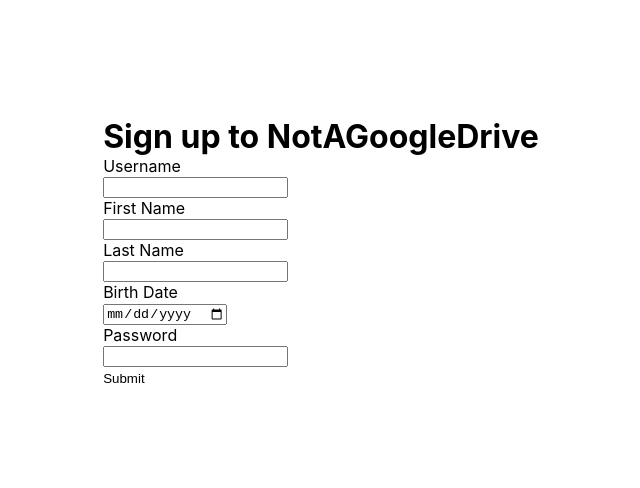
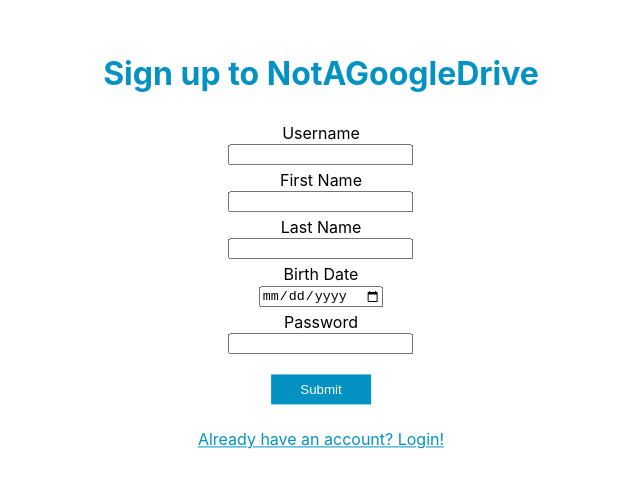
Before and after one commit to AwesomePractice/not-a-google-drive-front-end, a React (Create React App) app: page /Signup in a window 1280 px wide. Shown: the part 148-636 px from the top of the page, without its empty margins (319-959 px from the left). Built offline with nearby package versions, Linux system fonts and the light colour scheme.

Commit message:
fixed sin up

```diff
--- a/src/App.js
+++ b/src/App.js
@@ -33,7 +33,7 @@
           {token ? <Redirect to="/Home" /> : <Login setToken={handleLogin} />}
         </Route>
         <Route path="/Signup">
-          {token ? <Redirect to="/Home" /> : <Signup setToken={handleLogin} />}
+          {token ? <Redirect to="/Home" /> : <Signup />}
         </Route>
         <Route path="/Home">
           {token ? <HomeView /> : <Redirect to="/Login" />}
--- a/src/Views/Login/login.jsx
+++ b/src/Views/Login/login.jsx
@@ -1,6 +1,7 @@
 /* eslint-disable no-undef */
 import React, { useState } from "react";
 import PropTypes from "prop-types";
+import { Link } from "react-router-dom";
 
 import "./styles.css";
 import logo from "../../media/logo.png";
@@ -23,8 +24,6 @@
   const [password, setPassword] = useState();
   const [role, setRole] = useState("string");
 
-  // useEffect(() => {}, [login, password]);
-
   const handleSubmit = async (e) => {
     setRole("string");
     e.preventDefault();
@@ -41,7 +40,7 @@
       <img src={logo} alt="NotAGoogleDrive" className="login__logo" />
       <h1 className="login__header">Log in to NotAGoogleDrive</h1>
       <form onSubmit={handleSubmit} className="login_form">
-        <label className="login__useranem">
+        <label className="login__username">
           <p>Username</p>
           <input type="text" onChange={(e) => setLogin(e.target.value)} />
         </label>
@@ -58,6 +57,9 @@
           </button>
         </div>
       </form>
+      <Link to="/Signup" className="login__signup">
+        Dont have an accout? Sign up!
+      </Link>
     </div>
   );
 }
--- a/src/Views/Login/styles.css
+++ b/src/Views/Login/styles.css
@@ -28,7 +28,15 @@
     margin-bottom: 30px;
 }
 
-.login__password input{
+.login__password p, .login__username p{
+    text-align: center;
+}
+
+.login__username{
+    margin-bottom: 5px;
+}
+
+.login__password{
     margin-bottom: 20px;
 }
 
@@ -37,9 +45,14 @@
     height: 30px;
     background-color: #0492c2;
     color: #fff;
+    margin-bottom: 25px;
 }
 
 .login__submit:hover{
     transform: scale(1.1);
     transition: transform .5s ease-in-out;
 }
+
+.login__signup{
+    color: #0492c2;
+}
--- a/src/Views/Signup/signup.jsx
+++ b/src/Views/Signup/signup.jsx
@@ -1,58 +1,86 @@
+/* eslint-disable consistent-return */
 /* eslint-disable no-undef */
 import React, { useState } from "react";
-import PropTypes from "prop-types";
-// import Login from "../Login/login";
+import { Link, Redirect } from "react-router-dom";
 
 import "./styles.css";
 
 const url = "http://34.105.195.56";
 
-async function signupUser(credentials) {
-  return fetch(`${url}/User/SignUp`, {
+export default function Signup() {
+  const [login, setLogin] = useState();
+  const [firstName, setFirstName] = useState();
+  const [lastName, setLastName] = useState();
+  const [birthDate, setBirthDate] = useState();
+  const [password, setPassword] = useState();
+  const [user, setUser] = useState(false);
+
+  const signupUser = (credentials) => {
+    fetch(`${url}/User/SignUp`, {
       method: "POST",
       headers: {
         "Content-Type": "application/json",
       },
       body: JSON.stringify(credentials),
-  }).then((data) => data.json());
+    }).then((response) => {
+      if (response.ok)
+        response.text().then((text) => {
+          setUser(true);
+          alert(text);
+        });
+      else {
+        response.text().then((text) => {
+          alert(text);
+        });
       }
-
-export default function Signup({ setToken }) {
-  const [login, setLogin] = useState();
-  const [firstName, setFirstName] = useState();
-  const [lastName, setLastName] = useState();
-  const [birthDate, setBirthDate] = useState();
-  const [password, setPassword] = useState();
+    });
+  };
 
   const handleSubmit = async (e) => {
     e.preventDefault();
-    const token = await signupUser({
+
+    signupUser({
       login,
       firstName,
       lastName,
       birthDate,
       password,
     });
-    setToken(token);
   };
 
   return (
+    <>
+      {user ? (
+        <Redirect to="/Login" />
+      ) : (
         <div className="signup_wrapper">
-      <h1>Sign up to NotAGoogleDrive</h1>
+          <h1 className="signup__header">Sign up to NotAGoogleDrive</h1>
           <form onSubmit={handleSubmit} className="signup_form">
-        <label>
+            <label className="signup__field">
               <p>Username</p>
-          <input type="text" onChange={(e) => setLogin(e.target.value)} />
+              <input
+                type="text"
+                onChange={(e) => setLogin(e.target.value)}
+                required
+              />
             </label>
-        <label>
+            <label className="signup__field">
               <p>First Name</p>
-          <input type="text" onChange={(e) => setFirstName(e.target.value)} />
+              <input
+                type="text"
+                onChange={(e) => setFirstName(e.target.value)}
+                required
+              />
             </label>
-        <label>
+            <label className="signup__field">
               <p>Last Name</p>
-          <input type="text" onChange={(e) => setLastName(e.target.value)} />
+              <input
+                type="text"
+                onChange={(e) => setLastName(e.target.value)}
+                required
+              />
             </label>
-        <label>
+            <label className="signup__field">
               <p>Birth Date</p>
               <input
                 type="date"
@@ -60,21 +88,25 @@
                 onChange={(e) => setBirthDate(e.target.value)}
               />
             </label>
-        <label>
+            <label className="signup__field signup__field--last">
               <p>Password</p>
               <input
                 type="password"
                 onChange={(e) => setPassword(e.target.value)}
+                required
               />
             </label>
             <div>
-          <button type="submit">Submit</button>
+              <button className="signup__submit" type="submit">
+                Submit
+              </button>
             </div>
           </form>
+          <Link to="/Login" className="signup__login">
+            Already have an account? Login!
+          </Link>
         </div>
+      )}
+    </>
   );
 }
-
-Signup.propTypes = {
-  setToken: PropTypes.func.isRequired,
-};
--- a/src/Views/Signup/styles.css
+++ b/src/Views/Signup/styles.css
@@ -4,9 +4,50 @@
     top: 50%;
     left: 50%;
     margin-right: -50%;
-    transform: translate(-50%, -50%)
+    transform: translate(-50%, -50%);
+
+    display: flex;
+    flex-direction: column;
+    align-items: center;
+    justify-content: center;
 }
 
 .signup_form {
+    display: flex;
+    flex-direction: column;
+    align-items: center;
+}
 
+.signup__header{
+    color: #0492c2;
+    margin-bottom: 30px;
 }
+
+.signup__field p{
+    text-align: center;
+}
+
+.signup__field{
+    margin-bottom: 5px;
+}
+
+.signup__field--last{
+    margin-bottom: 20px;
+}
+
+.signup__submit{
+    width: 100px;
+    height: 30px;
+    background-color: #0492c2;
+    color: #fff;
+    margin-bottom: 25px;
+}
+
+.signup__submit:hover{
+    transform: scale(1.1);
+    transition: transform .5s ease-in-out;
+}
+
+.signup__login{
+    color: #0492c2;
+}
```
Lines whose indentation alone changed are shown as unchanged.
